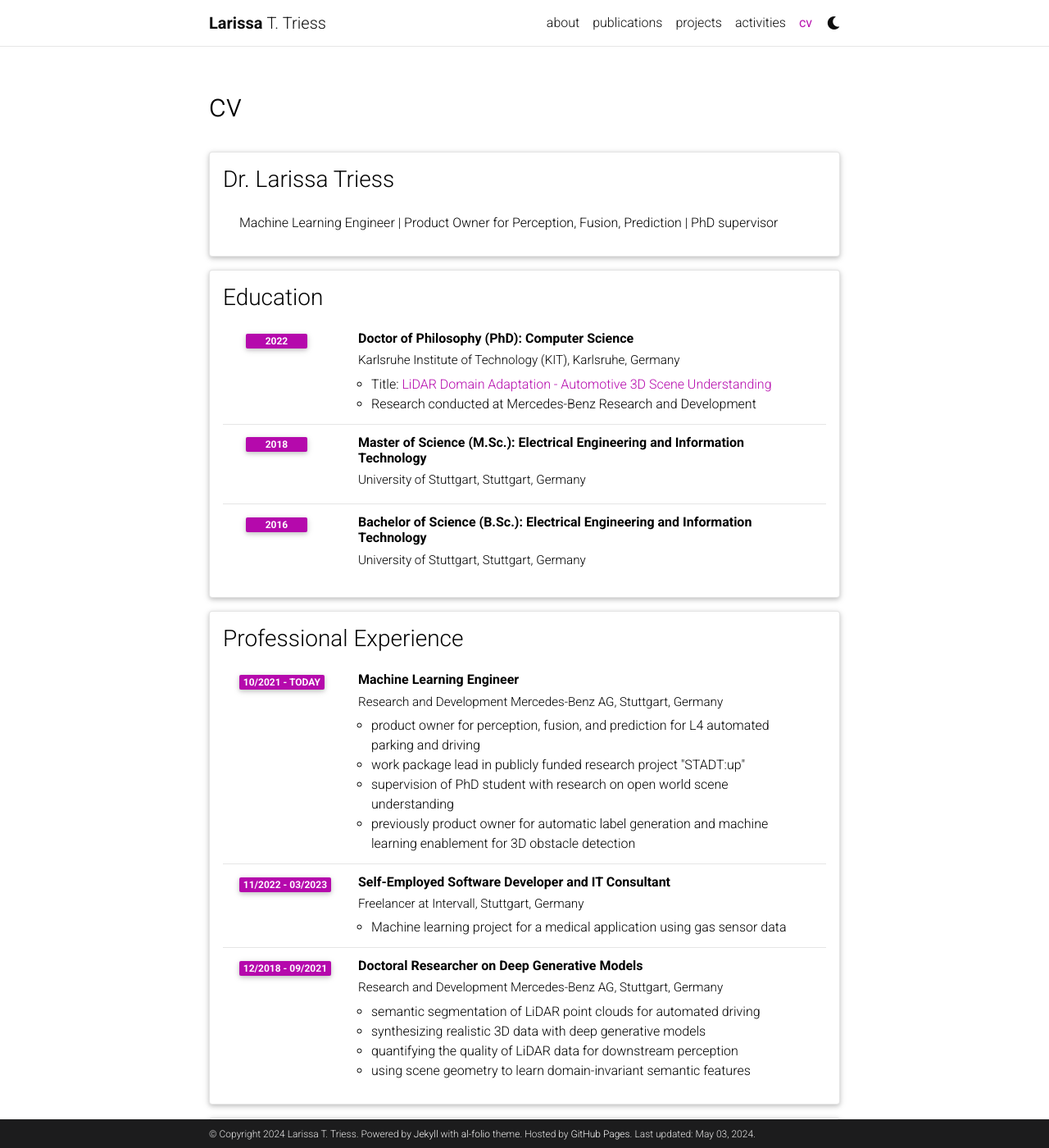
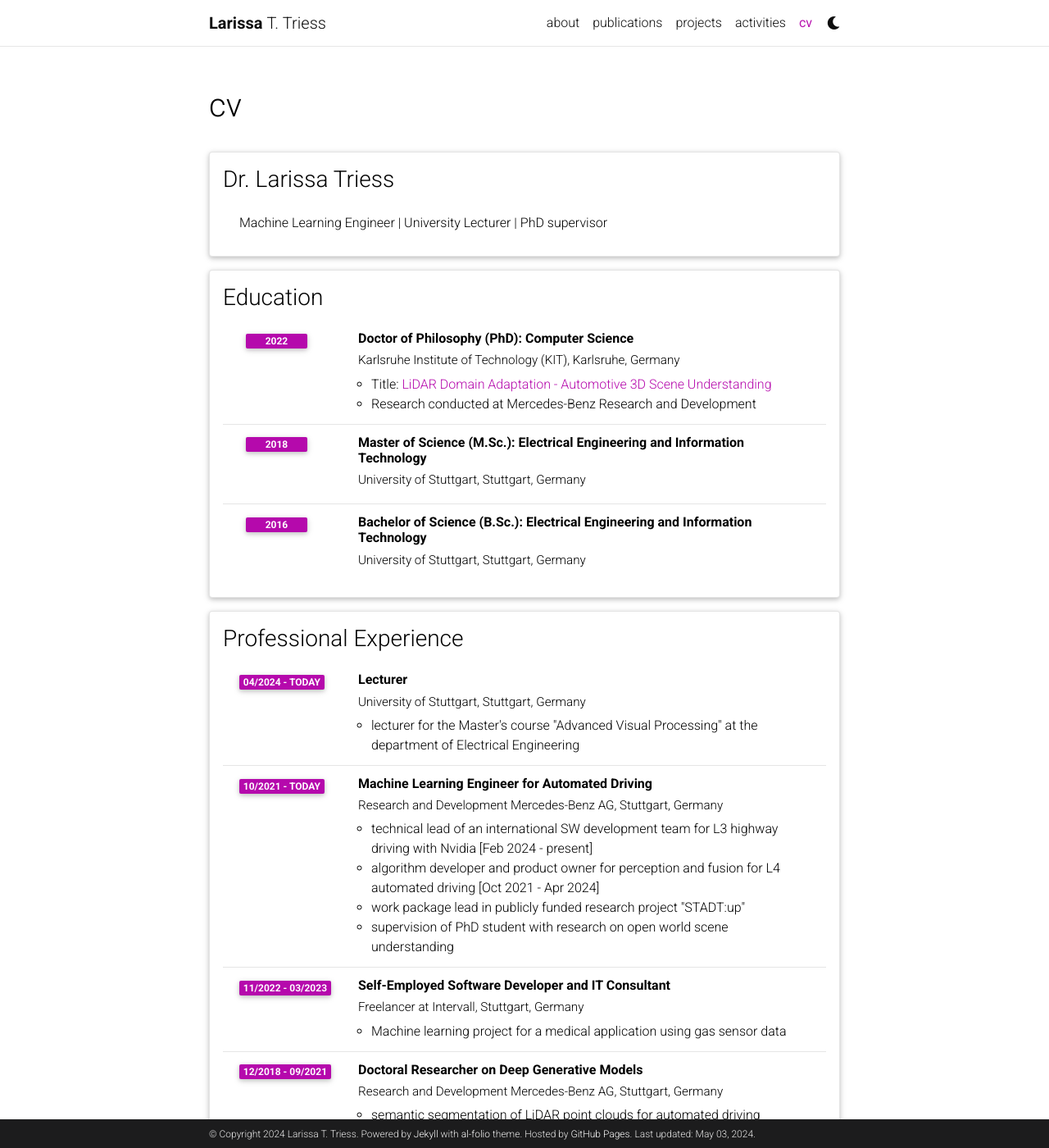
Before and after one commit to ltriess/ltriess.github.io, a Jekyll site: the page built from _pages/cv.md, in a window 1280 px wide and 1400 px high. Shown: the whole window at 82% size. Built offline with Jekyll 4.4.1, drawn with Linux system fonts in a browser that asks for light colours; comment, search, counter and statistics services are not loaded; a style sheet for code colours, icons or effects is not loaded; some of the changed text lies outside the part shown.

Commit message:
Update cv
Branch: master

```diff
--- a/_data/cv.yml
+++ b/_data/cv.yml
@@ -1,6 +1,6 @@
 - title: Dr. Larissa Triess
   type: list
-  contents: Machine Learning Engineer | Product Owner for Perception, Fusion, Prediction | PhD supervisor
+  contents: Machine Learning Engineer | University Lecturer | PhD supervisor
 
 - title: Education
   type: time_table
@@ -21,14 +21,20 @@
 - title: Professional Experience
   type: time_table
   contents:
-    - title: Machine Learning Engineer
+    - title: Lecturer
+      institution: University of Stuttgart, Stuttgart, Germany
+      year: 04/2024 - today
+      description:
+        - lecturer for the Master's course "Advanced Visual Processing" at the department of Electrical Engineering
+
+    - title: Machine Learning Engineer for Automated Driving
       institution: Research and Development Mercedes-Benz AG, Stuttgart, Germany
       year: 10/2021 - today
       description:
-        - product owner for perception, fusion, and prediction for L4 automated parking and driving
+        - technical lead of an international SW development team for L3 highway driving with Nvidia [Feb 2024 - present]
+        - algorithm developer and product owner for perception and fusion for L4 automated driving [Oct 2021 - Apr 2024]
         - work package lead in publicly funded research project "STADT:up"
         - supervision of PhD student with research on open world scene understanding
-        - previously product owner for automatic label generation and machine learning enablement for 3D obstacle detection
 
     - title: Self-Employed Software Developer and IT Consultant
       institution: Freelancer at Intervall, Stuttgart, Germany
@@ -74,8 +80,11 @@
 - title: Personal and Professional Training
   type: time_table
   contents:
+    - title: Bertha's Daugthers Mentoring Program
+      year: 04/2024 - today
+
     - title: Bronnbacher Scholarship
-      year: 04/2022 - today
+      year: 04/2022 - 07/2023
 
     - title: Academy “Leadership and Personality”
       year: 09/2021
```
